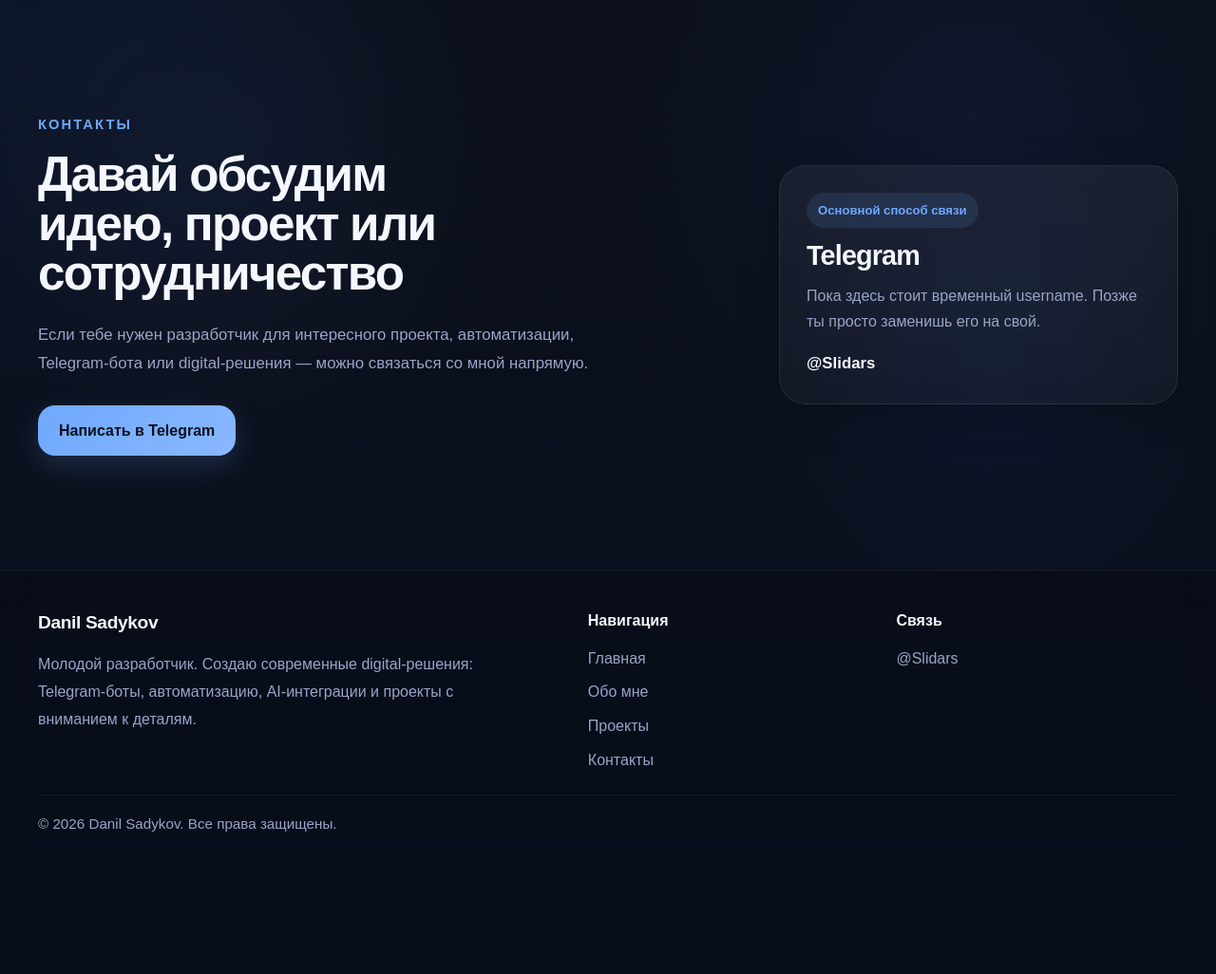
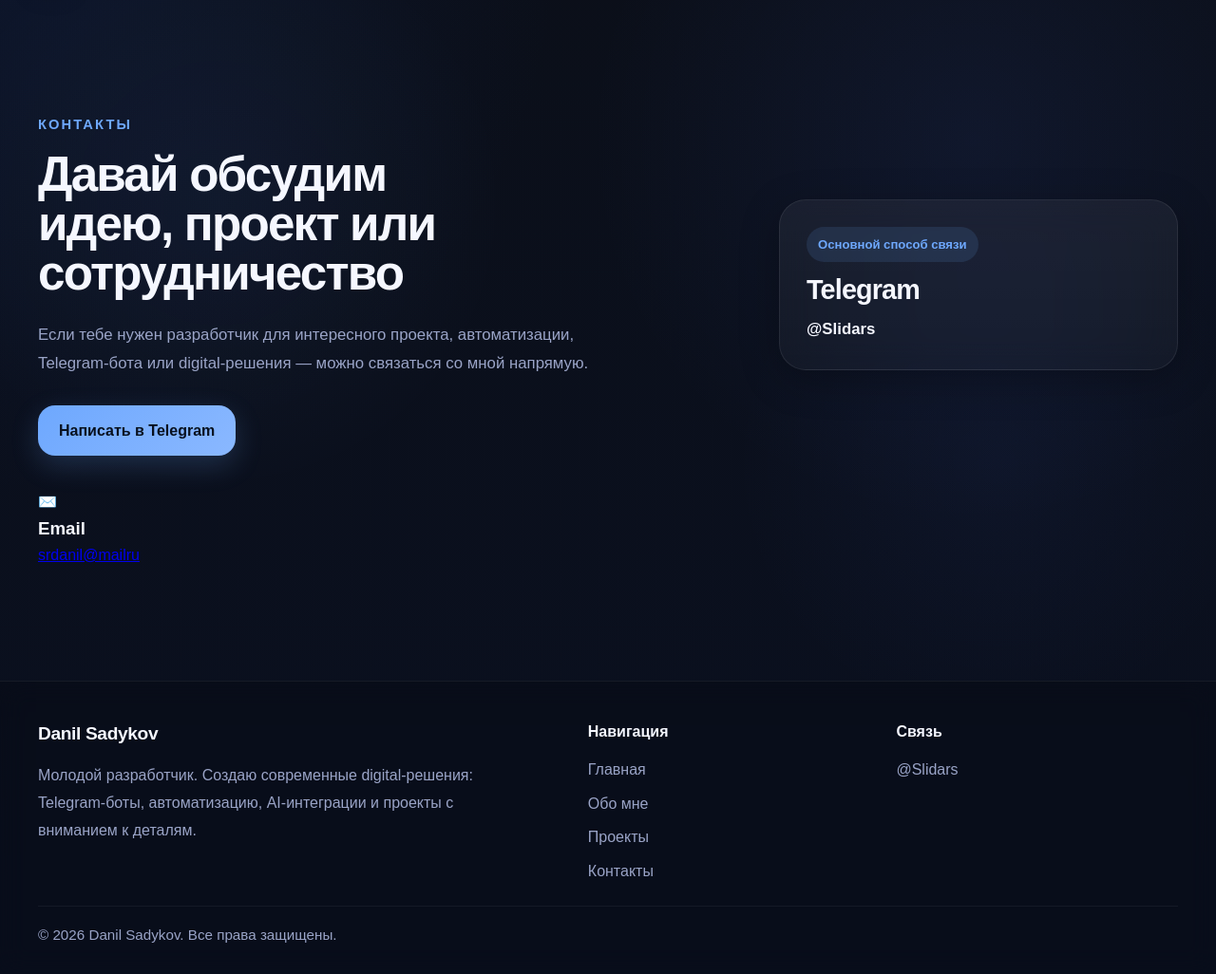
Before and after one commit to srdanil-Slidars/flask-portfolio, a Flask app: page /contact in a window 1280 px wide. Shown: the part 73-1099 px from the top of the page at 95% size. Before the commit the page ends 949 px from the top, so only its background shows below. Run offline with Flask 3, Linux system fonts and the light colour scheme; some libraries are stand-ins or nearby versions.

Commit message:
Add email contact card

```diff
--- a/app/templates/contact.html
+++ b/app/templates/contact.html
@@ -32,11 +32,6 @@
 
                 <h2 class="contact-info-card__title">Telegram</h2>
 
-                <p class="contact-info-card__text">
-                    Пока здесь стоит временный username.
-                    Позже ты просто заменишь его на свой.
-                </p>
-
                 <a
                     class="contact-info-card__link"
                     href="https://t.me/Slidars"
@@ -47,6 +42,20 @@
                 </a>
             </div>
         </div>
+
+        <div class="contact-card">
+            <div class="contact-card__icon">
+                ✉️
+            </div>
+
+            <div class="contact-card__content">
+                <h3>Email</h3>
+                <a href="mailto:srdanil@mailru" class="contact-card__link">
+                    srdanil@mailru
+                </a>
+            </div>
+        </div>
+
     </div>
 </section>
 {% endblock %}
```
